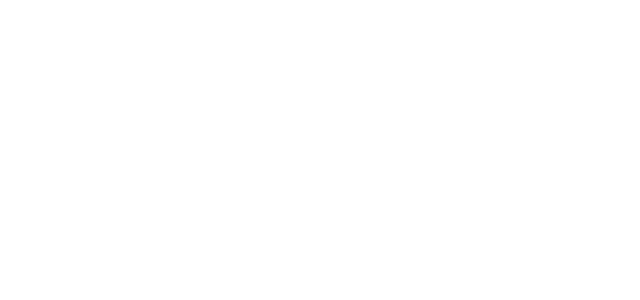
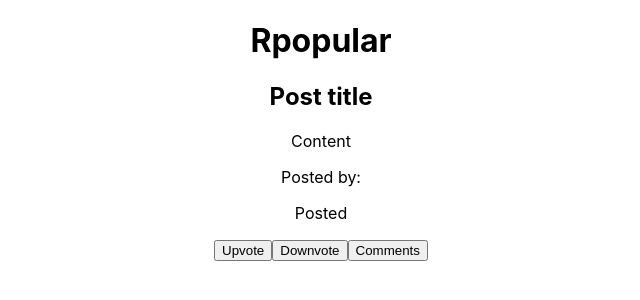
Before and after one commit to bryan0x17/rpopular100, a React (Create React App) app in the folder reddit-client/: page / in a window 1280 px wide. Shown: the top 300 px of the page, without its empty margins (319-959 px from the left). Built offline with nearby package versions, Linux system fonts and the light colour scheme.

Commit message:
Create basic components

```diff
--- a/reddit-client/src/App.js
+++ b/reddit-client/src/App.js
@@ -1,10 +1,13 @@
 import React from 'react';
 import './App.css';
+import { NavBar } from './features/navbar/NavBar';
+import { Post } from './features/post/Post';
 
 function App() {
   return (
     <div className="App">
-
+      <NavBar/>
+      <Post/>
     </div>
   );
 }
--- /dev/null
+++ b/reddit-client/src/features/navbar/NavBar.js
@@ -0,0 +1,9 @@
+import React from "react";
+
+export const NavBar = () => {
+    return (
+        <header>
+            <h1>Rpopular</h1>
+        </header>
+    )
+}
--- /dev/null
+++ b/reddit-client/src/features/post/Post.js
@@ -0,0 +1,15 @@
+import React from "react";
+
+export const Post = () => {
+    return (
+        <div className="post">
+            <h2 className="post-title">{'Post title'}</h2>
+            <div className="media">Content</div>
+            <p className="post-author">Posted by:</p>
+            <p className="post-date">Posted </p>
+            <button className="upvote">Upvote</button>
+            <button className="downvote">Downvote</button>
+            <button className="post-comments">Comments</button>
+        </div>
+    )
+}
```
